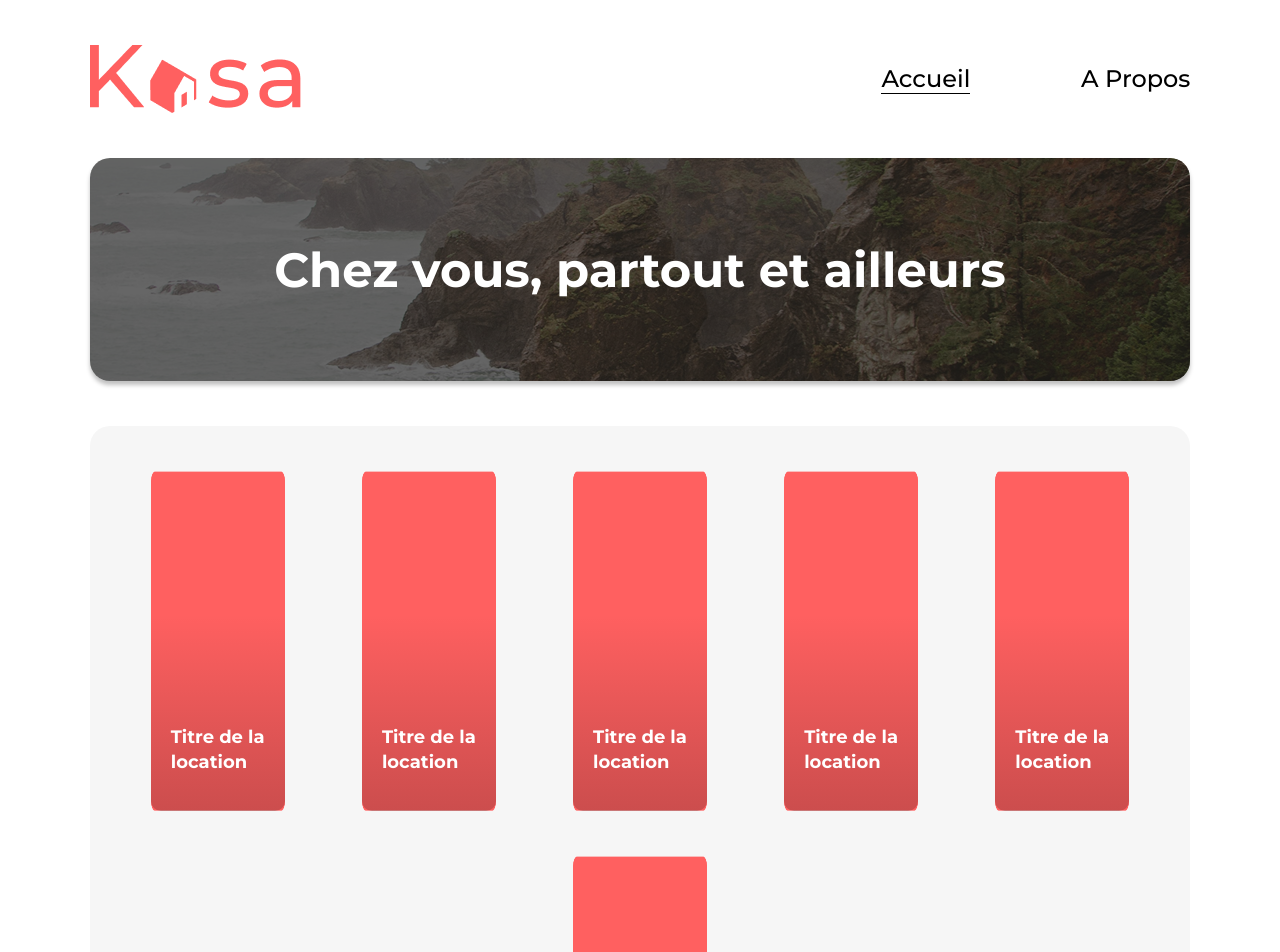
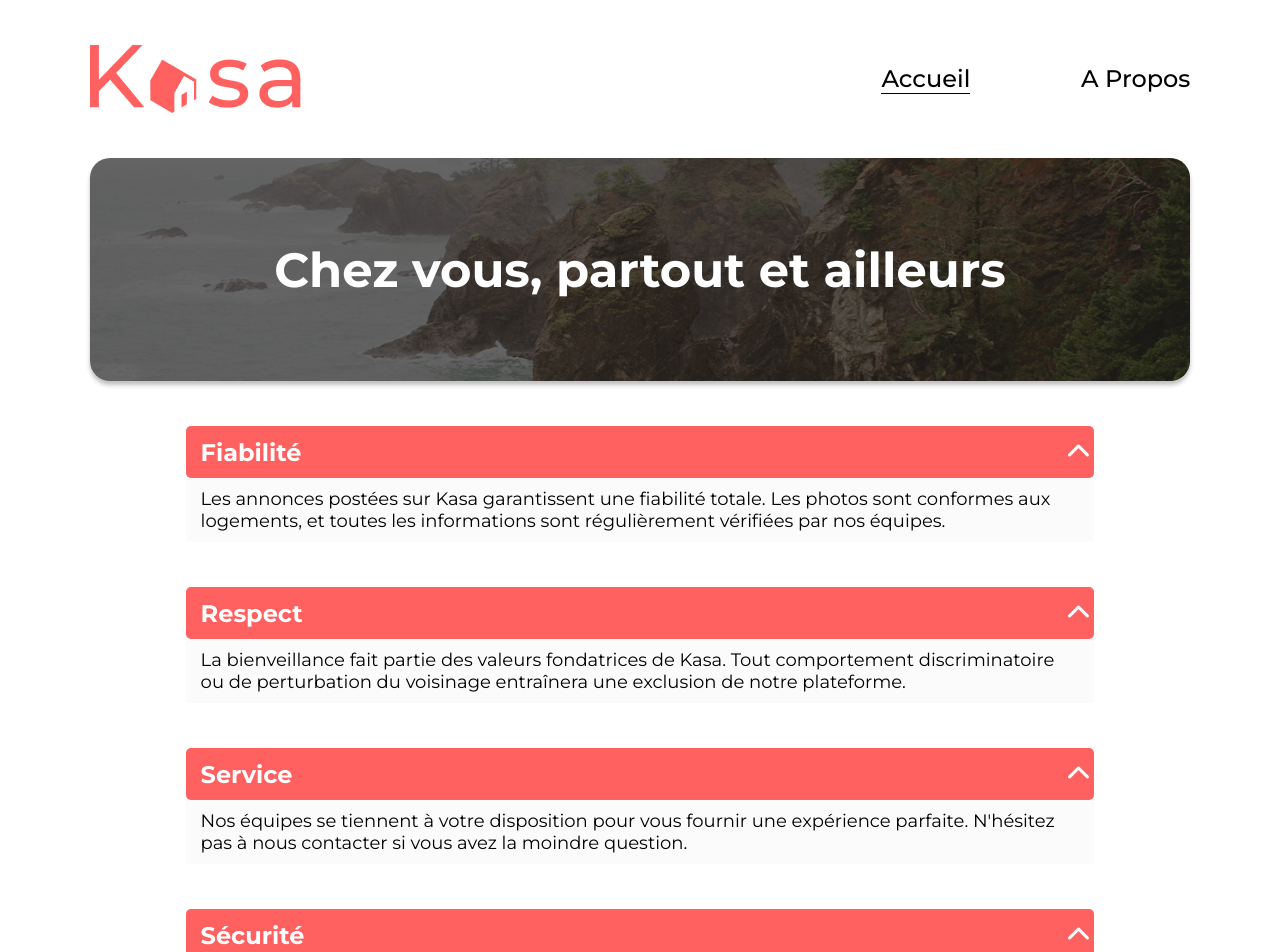
Before and after one commit to pnouhen/Kasa---React---OpenClassrooms, a React (Vite) app: page / in a window 1280 px wide. Shown: the top 952 px of the page. Built offline with nearby package versions, Linux system fonts and the light colour scheme; a web font is replaced by a local one.

Commit message:
A propos : il manque les transition

```diff
--- a/index.html
+++ b/index.html
@@ -1,5 +1,5 @@
 <!DOCTYPE html>
-<html lang="en">
+<html lang="fr">
   <head>
     <meta charset="UTF-8" />
     <meta name="viewport" content="width=device-width, initial-scale=1.0" />
@@ -9,6 +9,10 @@
       href="https://fonts.googleapis.com/css2?family=Montserrat:ital,wght@0,100..900;1,100..900&family=Shrikhand&display=swap"
       rel="stylesheet"
     />
+    <link
+    href="https://cdnjs.cloudflare.com/ajax/libs/font-awesome/6.0.0-beta3/css/all.min.css"
+    rel="stylesheet"
+  />
     <title>Kasa location d'appartements</title>
   </head>
   <body>
--- a/src/App.jsx
+++ b/src/App.jsx
@@ -1,17 +1,20 @@
-import './styles/body.scss'
-import Header from './components/Header.jsx'
-import Accueil from './components/Accueil.jsx'
-import Footer from './components/Footer.jsx'
+import "./styles/body.scss";
+import Header from "./components/Header.jsx";
+// import Accueil from './components/Accueil.jsx'
+import Footer from "./components/Footer.jsx";
+import APropos from "./components/APropos.jsx";
+import Banner from "./components/Banner.jsx";
 
 function App() {
   return (
     <>
-    <Header></Header>
-  <Accueil></Accueil>
-  <Footer></Footer>
+      <Header />
+      <Banner />
+      {/* <Accueil></Accueil> */}
+      <APropos />
+      <Footer />
     </>
-
-  )
+  );
 }
 
-export default App
+export default App;
--- /dev/null
+++ b/src/components/APropos.jsx
@@ -0,0 +1,56 @@
+import "../styles/apropos.scss";
+import DropDown from "../function/Dropdown";
+export default function APropos() {
+  DropDown()
+  return (
+    <>
+      <article>
+        <div className="filter">
+          <h2>Fiabilité</h2>
+          <i className="fa-solid fa-chevron-up"></i>
+        </div>
+        <p>
+          Les annonces postées sur Kasa garantissent une fiabilité totale. Les
+          photos sont conformes aux logements, et toutes les informations sont
+          régulièrement vérifiées par nos équipes.
+        </p>
+      </article>
+      <article>
+        <div className="filter">
+          <h2>Respect</h2>
+          <i className="fa-solid fa-chevron-up"></i>
+        </div>
+        <p>
+          La bienveillance fait partie des valeurs fondatrices de Kasa. Tout
+          comportement discriminatoire ou de perturbation du voisinage
+          entraînera une exclusion de notre plateforme.
+        </p>
+      </article>
+      <article>
+        <div className="filter">
+          <h2>Service</h2>
+          <i className="fa-solid fa-chevron-up"></i>
+        </div>
+        <p>
+          Nos équipes se tiennent à votre disposition pour vous fournir une
+          expérience parfaite. N&apos;hésitez pas à nous contacter si vous avez
+          la moindre question.
+        </p>
+      </article>
+      <article>
+        <div className="filter">
+          <h2>Sécurité</h2>
+          <i className="fa-solid fa-chevron-up"></i>
+        </div>
+        <p>
+          La sécurité est la priorité de Kasa. Aussi bien pour nos hôtes que
+          pour les voyageurs, chaque logement correspond aux critères de
+          sécurité établis par nos services. En laissant une note aussi bien à
+          l&apos;hôte qu&apos;au locataire, cela permet à nos équipes de
+          vérifier que les standards sont bien respectés. Nous organisons
+          également des ateliers sur la sécurité domestique pour nos hôtes.
+        </p>
+      </article>
+    </>
+  );
+}
--- a/src/components/Accueil.jsx
+++ b/src/components/Accueil.jsx
@@ -3,10 +3,6 @@ import "../styles/accueil.scss";
 export default function Accueil() {
   return (
     <>
-      <div className="title">
-        <img src="./src/assets/img/accueil.png" alt="Picture title" />
-        <h1>Chez vous, partout et ailleurs</h1>
-      </div>
       <section>
       <article>
         <img src="./src/assets/img/card.png" alt="Picture article"></img>
--- /dev/null
+++ b/src/components/Banner.jsx
@@ -0,0 +1,10 @@
+import "../styles/banner.scss"
+export default function Accueil() {
+  return (
+    // Changement de l'image est du texte via JS
+    <div className="title">
+      <img src="./src/assets/img/accueil.png" alt="Picture accueil" />
+      <h1>Chez vous, partout et ailleurs</h1>
+    </div>
+  );
+}
--- /dev/null
+++ b/src/function/Dropdown.js
@@ -0,0 +1,3 @@
+export default function Dropdown(){
+    console.log('ok')
+}
--- a/src/styles/_mixin.scss
+++ b/src/styles/_mixin.scss
@@ -1,7 +1,9 @@
-@mixin header-index{
-    width: 86%;
-    margin: auto;
-    @media screen and (max-width: 768px) {
-        width: 89%;
-      }
+@import "./variables";
+
+@mixin container {
+  width: 86%;
+  margin: auto;
+  @media screen and (max-width: 768px) {
+    width: 89%;
+  }
 }
--- a/src/styles/accueil.scss
+++ b/src/styles/accueil.scss
@@ -1,47 +1,8 @@
 @import "./variables";
 @import "./mixin";
 
-.title {
-  @include header-index;
-  position: relative;
-  box-sizing: border-box;
-  height: 223px;
-  margin-top: $top-margin;
-  padding: $padding-title-card;
-  background-color: rgb(0, 0, 0, 0.6);
-  box-shadow: 0px 4px 4px 0px rgba(0, 0, 0, 0.25);
-  border-radius: $radius-border;
-  @media screen and (max-width: 768px) {
-    height: 111px;
-  }
-  img {
-    position: absolute;
-    width: 100%;
-    z-index: -1;
-    border-radius: $radius-border;
-    object-fit: cover;
-    height: 100%;
-    top: 0;
-    left: 0;
-  }
-  h1 {
-    height: 100%;
-    margin: 0;
-    font-weight: 700;
-    font-size: 48px;
-    color: rgba(255, 255, 255, 1);
-    display: flex;
-    justify-content: center;
-    align-items: center;
-    @media screen and (max-width: 768px) {
-      width: 80%;
-      font-size: 24px;
-      line-height: 24px;
-    }
-  }
-}
 section {
-  @include header-index;
+  @include container;
   box-sizing: border-box;
   position: sticky;
   margin-top: $top-margin;
@@ -58,6 +19,7 @@ section {
   }
   article {
     position: relative;
+    width: 100%;
     max-width: 340px;
     height: 340px;
     border-radius: 10px;
@@ -71,10 +33,6 @@ section {
       rgba(4, 4, 4, 0.205) 99.99%,
       rgba(0, 0, 0, 0.5) 100%
     );
-    @media screen and (max-width: 768px) {
-      background-color: transparent;
-      width: 100%;
-    }
     img {
       position: absolute;
       z-index: -1;
--- /dev/null
+++ b/src/styles/apropos.scss
@@ -0,0 +1,53 @@
+@import "./mixin";
+@import "./variables";
+
+article {
+    @include container;
+  width: 71%;
+  margin: auto;
+  .filter {
+    box-sizing: border-box;
+    height: 52px;
+    margin-top: $top-margin;
+    border-radius: 5px;
+    padding: 10px 0px 10px 15px;
+    background: rgba(255, 96, 96, 1);
+    display: flex;
+    justify-content: space-between;
+    align-items: center;
+    @media screen and (max-width: 768px) {
+        height: 30px;
+      }
+    h2 {
+      color: rgba(255, 255, 255, 1);
+      font-weight: 700;
+      font-size: 24px;
+      @media screen and (max-width: 768px) {
+        font-size: 13px;
+      }
+    }
+    .fa-solid {
+      width: 32px;
+      height: 32px;
+      color: white;
+      display: flex;
+      justify-content: center;
+      align-items: center;
+      font-size: 24px;
+      @media screen and (max-width: 768px) {
+        font-size: 16px;
+      }
+    }
+  }
+  p {
+    font-size: 18px;
+    background: rgba(246, 246, 246, 0.45);
+    padding: 10px 20px 10px 15px;
+    margin: 0;
+    transition: opacity 200ms forwards;
+    @media screen and (max-width: 768px) {
+        font-size: 11px;
+      }
+  }
+
+}
--- /dev/null
+++ b/src/styles/banner.scss
@@ -0,0 +1,43 @@
+@import "./variables";
+@import "./mixin";
+
+.title{
+  position: relative;
+    @include container;
+    height: 223px;
+  margin-top: $top-margin;
+  background-color: rgb(0, 0, 0, 0.6);
+  box-shadow: 0px 4px 4px 0px rgba(0, 0, 0, 0.25);
+  border-radius: $radius-border;
+  padding: $padding-title-card;
+  box-sizing: border-box;
+  @media screen and (max-width: 768px) {
+    height: 111px;
+  }
+  img{
+    width: 100%;
+    height: 100%;
+    position: absolute;
+    z-index: -1;
+    top: 0;
+    left: 0;
+    object-fit: cover;
+  object-position: center;
+  border-radius: $radius-border;
+  }
+  h1 {
+    height: 100%;
+    margin: 0;
+    font-weight: 700;
+    font-size: 48px;
+    color: rgba(255, 255, 255, 1);
+    display: flex;
+    justify-content: center;
+    align-items: center;
+    @media screen and (max-width: 768px) {
+      width: 80%;
+      font-size: 24px;
+      line-height: 24px;
+    }
+  }
+}
--- a/src/styles/header.scss
+++ b/src/styles/header.scss
@@ -2,7 +2,7 @@
 @import "./mixin";
 
 header {
-  @include header-index;
+  @include container;
   margin-top: $top-margin;
   display: flex;
   justify-content: space-between;
```
Also changed, not shown: src/assets/img/accueil.png, 1 other file (tests, documents, lock files or other folders).
